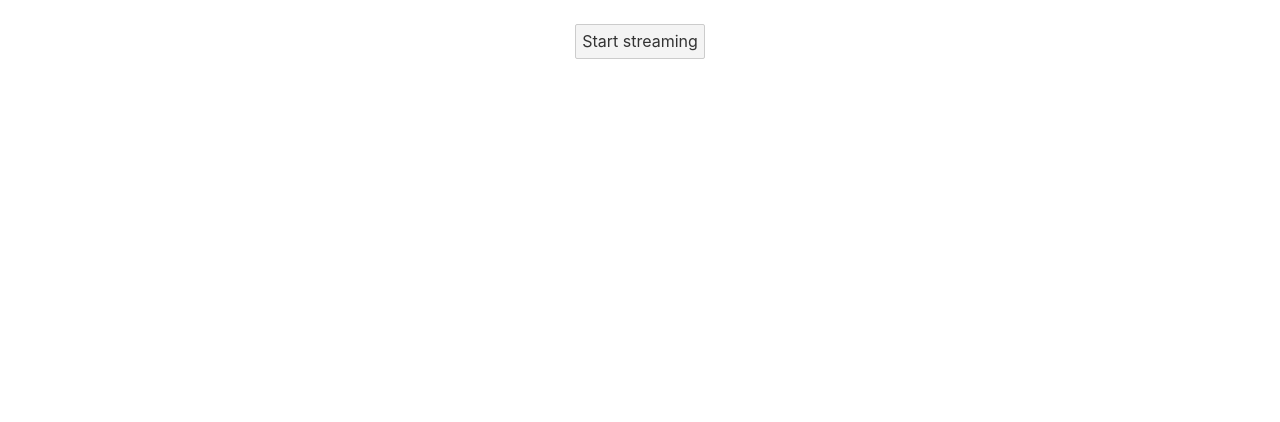
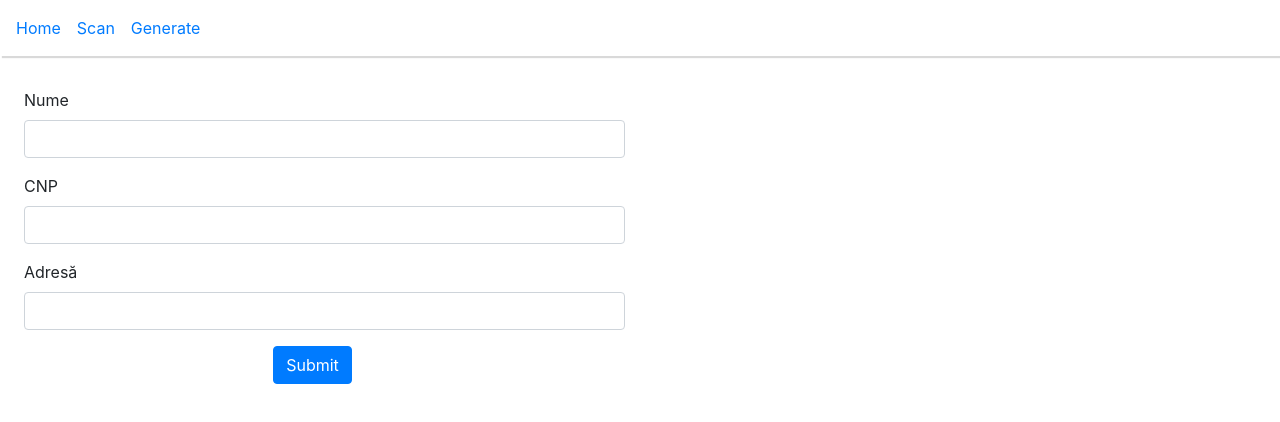
Before and after one commit to ascripcaru/scan-app, a Svelte app in the folder app/: page / in a window 1280 px wide. Shown: the top 422 px of the page. Built offline with nearby package versions, Linux system fonts and the light colour scheme.

Commit message:
- added basic form and qr generator

```diff
--- a/app/package.json
+++ b/app/package.json
@@ -17,6 +17,10 @@
   },
   "dependencies": {
     "jsqr": "^1.2.0",
-    "sirv-cli": "^0.4.5"
+    "qrious": "^4.0.2",
+    "sass": "^1.26.5",
+    "sirv-cli": "^0.4.5",
+    "svelte-preprocess": "^3.7.4",
+    "svelte-routing": "^1.4.2"
   }
 }
--- a/app/public/index.html
+++ b/app/public/index.html
@@ -30,6 +30,9 @@
   <link rel='stylesheet' href='/build/bundle.css'>
 
   <script defer src='/build/bundle.js'></script>
+  <link rel="stylesheet" href="https://stackpath.bootstrapcdn.com/bootstrap/4.3.1/css/bootstrap.min.css"
+        integrity="sha384-ggOyR0iXCbMQv3Xipma34MD+dH/1fQ784/j6cY/iJTQUOhcWr7x9JvoRxT2MZw1T"crossorigin="anonymous">
+
 </head>
 
 <body>
--- a/app/rollup.config.js
+++ b/app/rollup.config.js
@@ -2,6 +2,7 @@ import svelte from 'rollup-plugin-svelte';
 import resolve from '@rollup/plugin-node-resolve';
 import commonjs from '@rollup/plugin-commonjs';
 import livereload from 'rollup-plugin-livereload';
+import autoPreprocess from 'svelte-preprocess';
 import { terser } from 'rollup-plugin-terser';
 
 const production = !process.env.ROLLUP_WATCH;
@@ -22,7 +23,8 @@ export default {
 			// a separate file - better for performance
 			css: css => {
 				css.write('public/build/bundle.css');
-			}
+			},
+			preprocess: autoPreprocess()
 		}),
 
 		// If you have external dependencies installed from
@@ -61,7 +63,7 @@ function serve() {
 			if (!started) {
 				started = true;
 
-				require('child_process').spawn('npm', ['run', 'start', '--', '--dev'], {
+				require('child_process').spawn('npm', ['run', 'start', '--', '--dev', '--single'], {
 					stdio: ['ignore', 'inherit', 'inherit'],
 					shell: true
 				});
--- a/app/src/App.svelte
+++ b/app/src/App.svelte
@@ -1,19 +1,52 @@
 <script>
-	import Scan from './Scan.svelte';
+	import { Link } from 'svelte-routing';
+	import Router from "../node_modules/svelte-routing/src/Router.svelte";
+	import Route from "../node_modules/svelte-routing/src/Route.svelte";
+	import Scan from './components/Scan.svelte';
+	import Generate from './components/Generate.svelte';
+	import Form from './components/Form.svelte';
 
-	export let name;
+	export let url = '';
 </script>
 
 <main>
-	<Scan></Scan>
+	<Router url={url}>
+		<nav>
+			<Link to="">Home</Link>
+			<Link to="scan">Scan</Link>
+			<Link to="generate">Generate</Link>
+		</nav>
+		<div class="app-wrapper">
+			<Route path="" component="{Form}" />
+			<Route path="scan" component="{Scan}" />
+			<Route path="generate">
+				<Generate codeValue="12354231231231234562345" squareSize=200 />
+			</Route>
+		</div>
+	</Router>
 </main>
 
-<style>
+<style type="text/scss">
+	:global(body) {
+		padding: 0;
+	}
+
 	main {
 		text-align: center;
-		padding: 1em;
 		max-width: 240px;
 		margin: 0 auto;
+	}
+
+	nav {
+		display: flex;
+		align-items: center;
+		justify-content: flex-start;
+		padding: 1em;
+		box-shadow: 2px 2px 1px 0px rgba(0,0,0,0.15);
+	}
+
+	nav :global(a) {
+		margin-right: 1em;
 	}
 
 	h1 {
@@ -23,6 +56,10 @@
 		font-weight: 100;
 	}
 
+	.app-wrapper {
+		margin-top: 2em;
+	}
+
 	@media (min-width: 640px) {
 		main {
 			max-width: none;
--- /dev/null
+++ b/app/src/components/Form.svelte
@@ -0,0 +1,41 @@
+<script>
+    import { navigate } from 'svelte-routing';
+
+    let formData = {
+        name: '',
+        cnp: '',
+        address: ''
+    };
+
+    function getFormData() {
+        return JSON.stringify(formData);
+    }
+
+    function submitForm() {
+        navigate(`/generate?${getFormData()}`, { replace: true, formData });
+    }
+</script>
+
+<main>
+    <div class="row">
+        <div class="col-6">
+            <form class="text-left ml-4">
+                <div class="form-group">
+                    <label for="name">Nume</label>
+                    <input id="name" type="text" class="form-control" bind:value={formData.name}>
+                </div>
+                <div class="form-group">
+                    <label for="cnp">CNP</label>
+                    <input id="cnp" type="text" class="form-control" bind:value={formData.cnp}>
+                </div>
+                <div class="form-group">
+                    <label for="address">Adresă</label>
+                    <input id="address" type="text" class="form-control" bind:value={formData.address}>
+                </div>
+            </form>
+            <button on:click={submitForm} class="btn btn-primary">Submit</button>
+        </div>
+    </div>
+</main>
+
+<style></style>
--- /dev/null
+++ b/app/src/components/Generate.svelte
@@ -0,0 +1,33 @@
+<script>
+    import { onMount } from 'svelte';
+    import QRious from 'qrious';
+
+    let qr;
+    let queryString;
+
+    onMount(() => {
+        try {
+            queryString = decodeURIComponent(window.location.search.slice(1, window.location.search.length));
+        } catch(e) {
+            console.error('Err', e);
+        }
+
+        if (queryString) {
+            qr = new QRious({
+                element: document.getElementById('qr'),
+                value: queryString,
+                size: 1024
+            })
+        }
+    });
+</script>
+
+<style>
+    #qr {
+        width: 500px;
+        height: 500px;
+        margin-top:15px;
+    }
+</style>
+
+<canvas id="qr"></canvas>
--- a/app/src/main.js
+++ b/app/src/main.js
@@ -2,9 +2,7 @@ import App from './App.svelte';
 
 const app = new App({
 	target: document.body,
-	props: {
-		name: 'world'
-	}
+	props: {}
 });
 
 export default app;
```
Also changed, not shown: app/src/components/Scan.svelte (renamed from app/src/Scan.svelte), 1 other file (tests, documents, lock files or other folders).
